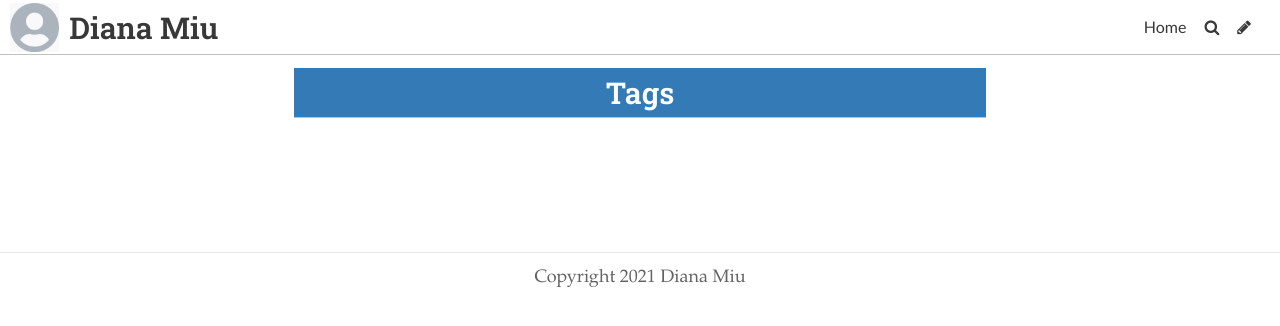
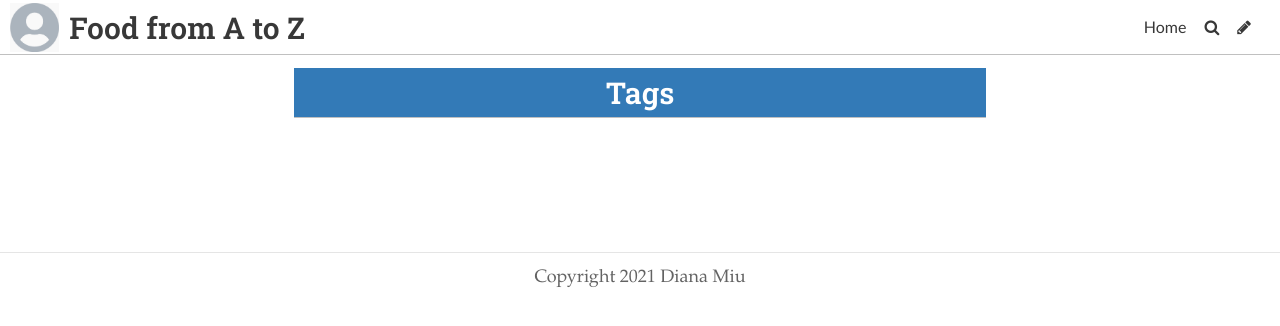
Before and after one commit to DianaMiu/typographymodule, a Jekyll site: the page built from pages/tags.md, in a window 1280 px wide. Shown: the top 326 px of the page. Built offline with Jekyll 4.4.1, drawn with Linux system fonts in a browser that asks for light colours; some web fonts are replaced.

Commit message:
Update Settings “general”

```diff
--- a/_data/settings.yml
+++ b/_data/settings.yml
@@ -1,4 +1,4 @@
-title: Diana Miu
+title: Food from A to Z
 description: A website about food and typography. From fancy or fast food
   restaurants fonts to Tesco product lines and logo, this blog looks at
   different types of typography across multiple sectors of the food industry.
```
